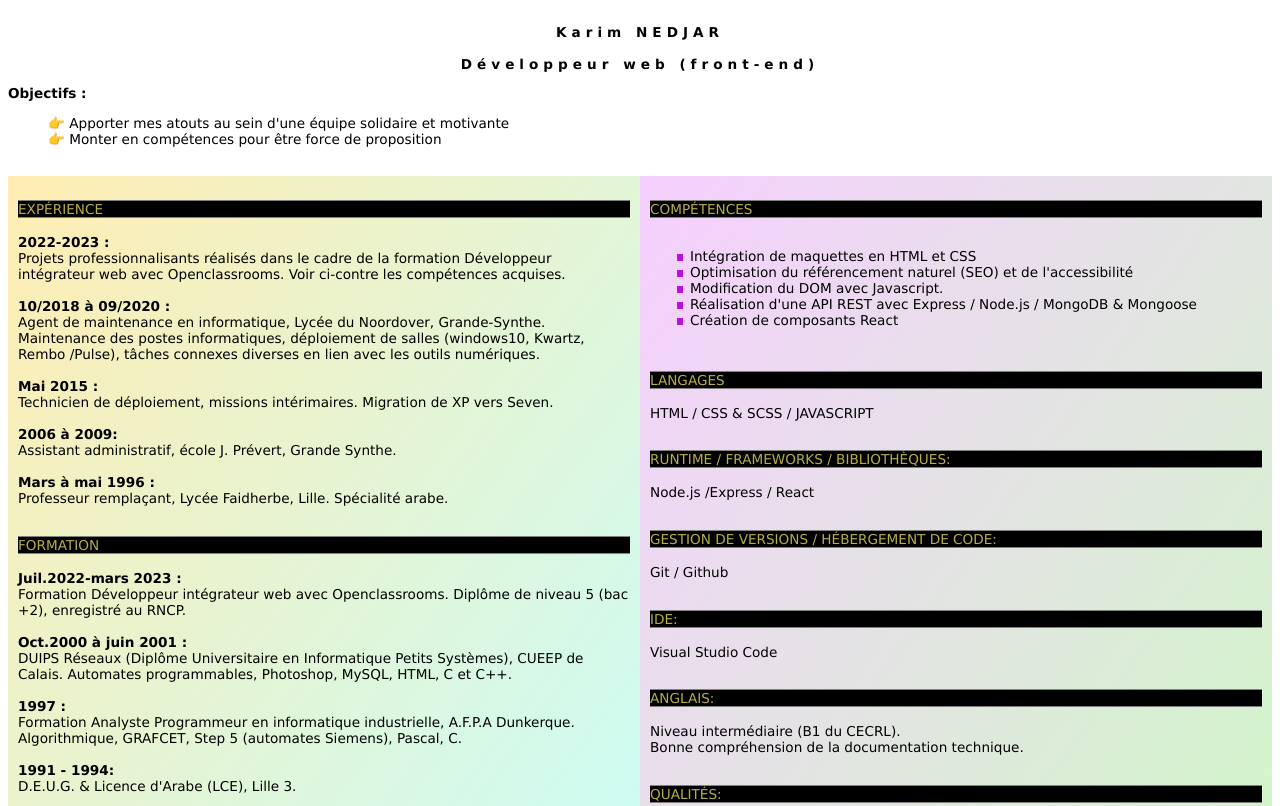
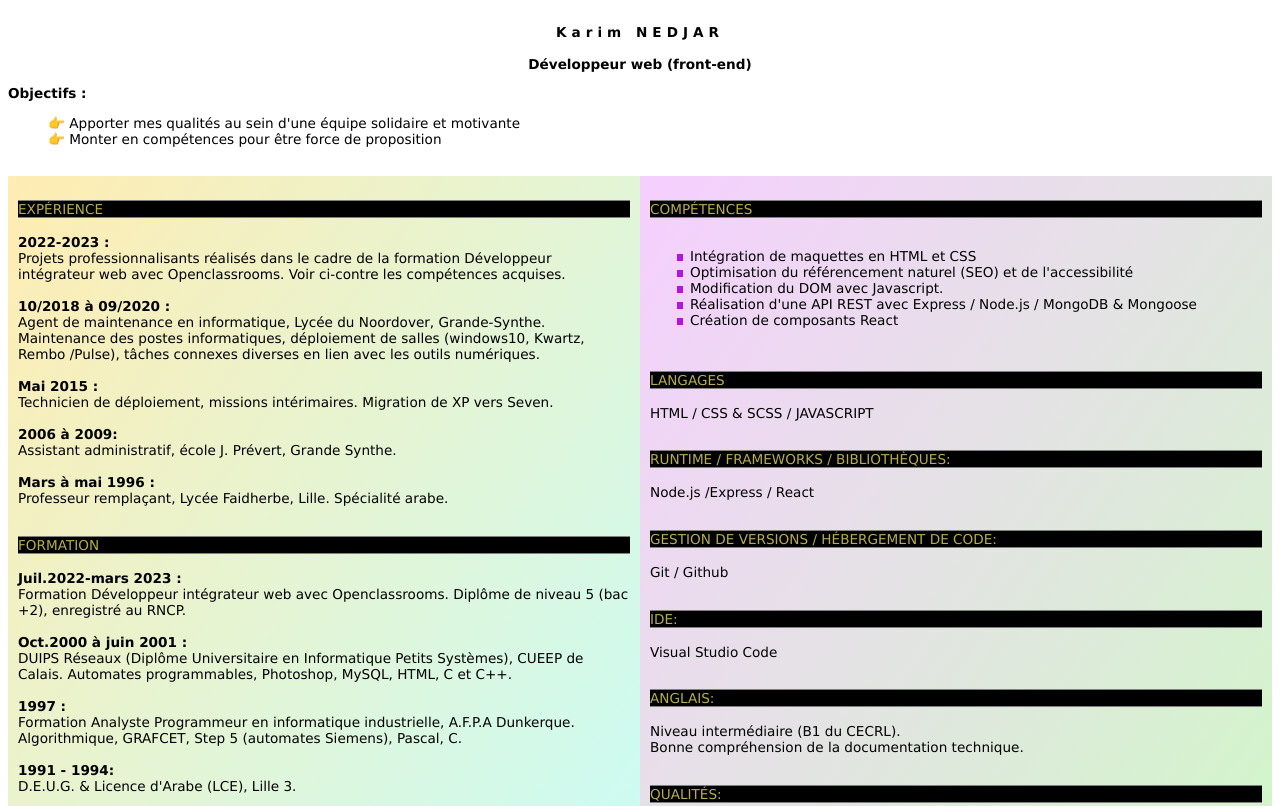
Before and after one commit to Karim-NEDJAR/Karim-NEDJAR.github.io, a plain HTML site: page index.html in a window 1280 px wide. Shown: the top 806 px of the page. Drawn offline with Linux system fonts and the light colour scheme.

Commit message:
modif text

```diff
--- a/index.html
+++ b/index.html
@@ -9,11 +9,11 @@
 <body>
     <main  class="cv">
         <section class="haut">
-            <p class="centrer">  <span class="big-inter gras"> Karim NEDJAR </span> <br><br>
+            <p class="centrer">  <span class="interlettre-titre gras"> Karim NEDJAR </span> <br><br>
                 <span class="big-inter gras"> Développeur web (front-end)  </span> <br> </p>
                 <span class="gras">Objectifs :  </span> <br>
                 <ul>
-                    <li> <span class="finger">👉</span>  Apporter mes atouts au sein d'une équipe solidaire et motivante</li>
+                    <li> <span class="finger">👉</span>  Apporter mes qualités au sein d'une équipe solidaire et motivante</li>
                     <li><span class="finger">👉</span>  Monter en compétences pour être force de proposition</li> </ul>    <br>
 
 
--- a/style.css
+++ b/style.css
@@ -29,7 +29,7 @@ body {
     background-color: black;
     font-weight: 200;
 }
-.big-inter {
+.interlettre-titre {
     letter-spacing: 5px;
 }
 
```
